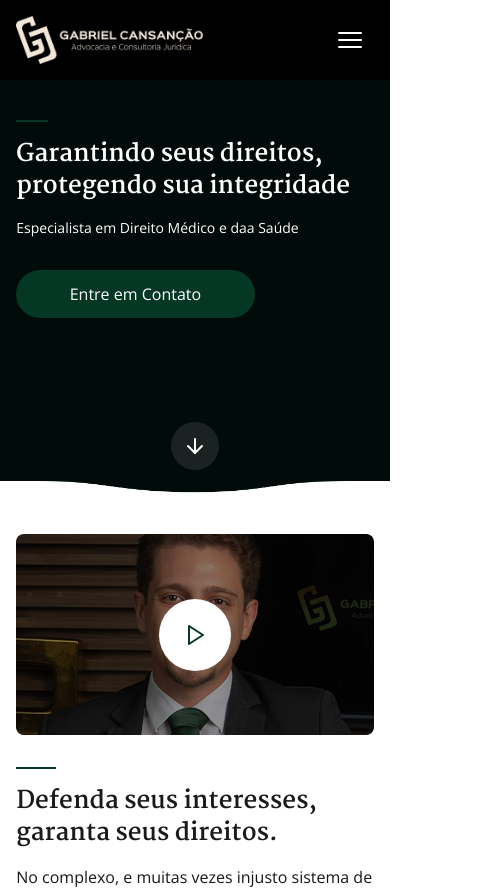
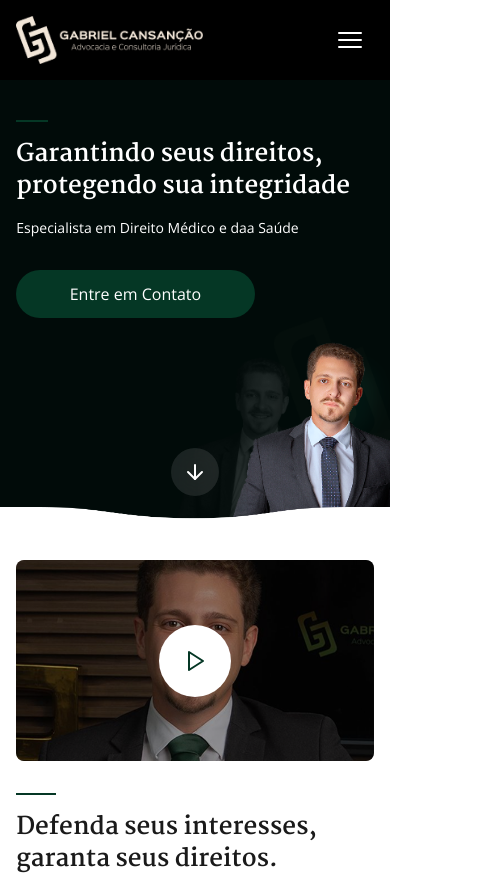
Before and after one commit to artgustavobarros/gabriela-correia, a Next.js app: page / in a window 390 px wide. Shown: the top 889 px of the page, 485 px wide, since content can reach past the window. Built offline with nearby package versions, Linux system fonts and the light colour scheme.

Commit message:
hero mobile

```diff
--- a/src/app/page.tsx
+++ b/src/app/page.tsx
@@ -12,7 +12,7 @@ export default function Home() {
   return (
     <>
       <Header />
-      <main>
+      <main className="overflow-x-hidden">
         <Hero />
         <Presentation />
         <Services />
--- a/src/components/sections/hero.tsx
+++ b/src/components/sections/hero.tsx
@@ -6,7 +6,7 @@ import { ArrowDown } from "lucide-react";
 export function Hero() {
   return (
     <div
-      className="relative pt-20 bg-brand-950 min-h-[494px] overflow-hidden"
+      className="relative pt-20 bg-brand-950 min-h-[520px] overflow-hidden"
       id="hero"
     >
       <div className="bg-black/40 w-full h-full absolute inset-0" />
@@ -15,15 +15,22 @@ export function Hero() {
         width={1440}
         height={70}
         alt="footer fx"
-        className="absolute bottom-0"
+        className="absolute bottom-0 z-[10]"
       />
       <Link
         href={"#presentation"}
-        className="absolute bottom-6 left-1/2 -translate-x-1/2 size-12 rounded-full bg-white/10 flex items-center justify-center backdrop-blur-md hover:scale-115 transition-all duration-500 ease-in-out"
+        className="absolute bottom-6 left-1/2 -translate-x-1/2 size-12 rounded-full bg-white/10 flex items-center justify-center backdrop-blur-md hover:scale-115 transition-all duration-500 ease-in-out z-[5]"
       >
         <ArrowDown className="text-white" />
       </Link>
-      <Container className="flex pt-10 relative z-[2] flex-col">
+      <Image
+        src="/hero/hero-responsive.png"
+        width={266}
+        height={315}
+        alt="Gabriel Cansação"
+        className="absolute bottom-[-10%] w-full left-[30%] sm:hidden"
+      />
+      <Container className="flex pt-10 relative z-[5] flex-col">
         <div className="flex flex-col gap-4 text-white">
           <div className="flex flex-col gap-4">
             <span className="bg-brand-500 w-8 h-[2px]" />
```
